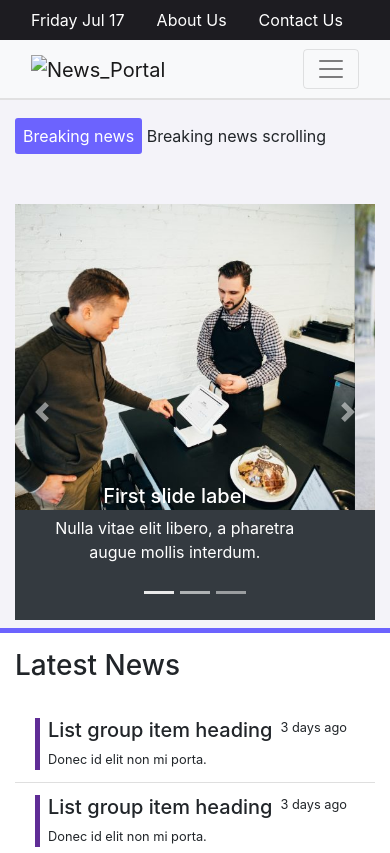
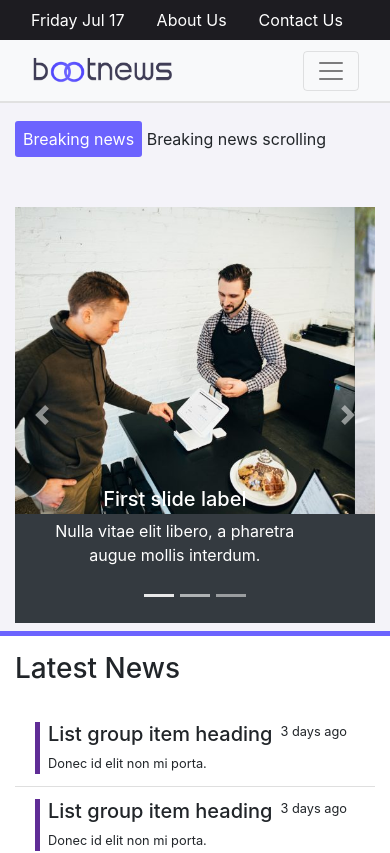
Before and after one commit to ajtech129/Bootstrap-4-Projects, a plain HTML site: page index.html in a window 390 px wide. Shown: the top 853 px of the page. Drawn offline with nearby package versions, Linux system fonts and the light colour scheme.

Commit message:
logo missing in mobile view, problem fixed

```diff
--- a/index.html
+++ b/index.html
@@ -40,7 +40,7 @@
           <span class="navbar-toggler-icon px-1 py-5 d-none d-lg-block"><img src="img/logo.png" alt="News_Portal" height="35"></span>
          </div>
          <nav class="navbar navbar-expand-lg navbar-light bg-light">
-          <a class="navbar-brand d-lg-none" href="#"><img src="img1/logo.png" alt="News_Portal" height="35"></a>
+          <a class="navbar-brand d-lg-none" href="#"><img src="img/logo.png" alt="News_Portal" height="35"></a>
         <button class="navbar-toggler" type="button" data-toggle="collapse" data-target="#navbarNav" aria-controls="navbarNav" aria-expanded="false" aria-label="Toggle navigation">
           <span class="navbar-toggler-icon"></span>
         </button>
```
